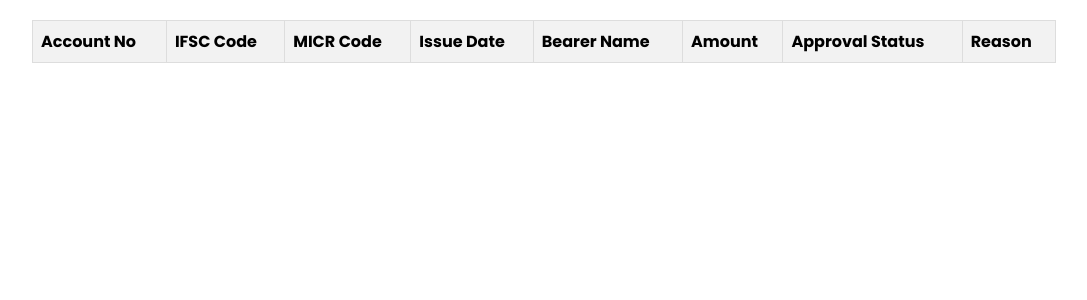
After one commit to Harish-Narayan/Sdc-Hackathon, a Flask app: page /process_checked in a window 1280 px wide. The commit adds this page. Shown: the top 300 px of the page, without its empty margins (96-1183 px from the left). Run offline with Flask 3, Linux system fonts and the light colour scheme; lists and menus that the app fills with data are empty.

```diff
--- a/app.py
+++ b/app.py
@@ -68,5 +68,10 @@ def fetch_data(number):
     else:
         return jsonify({"message": "No data found"}), 404
 
+@app.route('/process_checked')
+def process_checked():
+    # Perform any processing if needed
+    # Redirect to the desired page
+    return render_template('p_cheque.html')
 if __name__ == '__main__':
     app.run(debug=True)
--- a/static/scripts.js
+++ b/static/scripts.js
@@ -25,3 +25,9 @@ document.getElementById('upload-form').addEventListener('submit', async function
         document.getElementById('output').innerHTML = `<p id="error-message">Error: ${error.message}</p>`;
     }
 });
+document.getElementById('proc_cheque').addEventListener('click', async function() {
+    console.log('Checked Button clicked');
+
+        window.location.href = "/process_checked"; // Redirect to p_cheque.html
+
+});
--- a/static/style.css
+++ b/static/style.css
@@ -65,6 +65,10 @@
   outline: none;
   transition: 0.3s;
 }
+#proc_cheque {
+  margin-top: 50px;
+  margin-left: 35%;
+}
 
 .btn:hover{
   text-decoration: none;
@@ -83,3 +87,38 @@
   padding: 12px 20px;
   border-radius: 4px;
 }
+
+/* Table_Styles */
+body {
+  font-family: Arial, sans-serif;
+}
+
+.table-container {
+  margin-left: auto;
+  margin-right: auto;
+  width: 80%; /* Adjust the width as needed */
+}
+
+table {
+  width: 100%;
+  border-collapse: collapse;
+  margin-top: 20px;
+}
+
+th, td {
+  border: 1px solid #ddd;
+  padding: 8px;
+  text-align: left;
+}
+
+th {
+  background-color: #f2f2f2;
+}
+
+tr:nth-child(even) {
+  background-color: #f2f2f2;
+}
+
+tr:hover {
+  background-color: #ddd;
+}
--- a/templates/index.html
+++ b/templates/index.html
@@ -23,6 +23,7 @@
       </form>
       <div id="output"></div>
     </div>
+    <button id="proc_cheque" class="btn" type="submit">Processed Checked</button>
   </div>
 </div>
 <script src="../static/scripts.js"></script>
--- /dev/null
+++ b/templates/p_cheque.html
@@ -0,0 +1,30 @@
+<!DOCTYPE html>
+<html lang="en">
+<head>
+    <meta charset="UTF-8">
+    <meta name="viewport" content="width=device-width, initial-scale=1.0">
+    <title>Table Page</title>
+    <link rel="stylesheet" href="../static/style.css">
+</head>
+<body>
+<div class="table-container">
+    <table>
+        <thead>
+            <tr>
+                <th>Account No</th>
+                <th>IFSC Code</th>
+                <th>MICR Code</th>
+                <th>Issue Date</th>
+                <th>Bearer Name</th>
+                <th>Amount</th>
+                <th>Approval Status</th>
+                <th>Reason</th>
+            </tr>
+        </thead>
+        <tbody>
+            <!-- Table rows will be dynamically added here -->
+        </tbody>
+    </table>
+</div>
+</body>
+</html>
```
